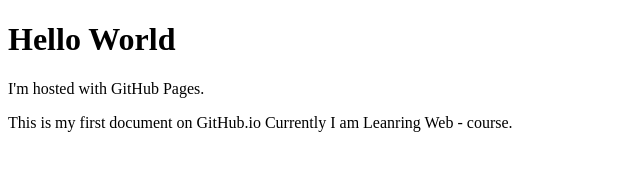
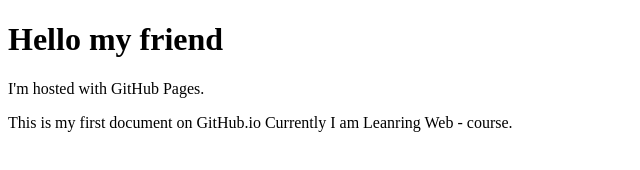
Before and after one commit to Wombatau2020/WombatAu2020.github.io, a plain HTML site: page index.html in a window 1280 px wide. Shown: the whole page, without its empty margins (0-640 px from the left). Drawn offline with Linux system fonts and the light colour scheme.

Commit message:
Hello my friend. changes

```diff
--- a/index.html
+++ b/index.html
@@ -1,27 +1,6 @@
 <!DOCTYPE html>
 <html lang="en">
-<!--
-   index.html
 
-   Copyright 2021 Alex <Alex@ALEX_VM>
-
-   This program is free software; you can redistribute it and/or modify
-   it under the terms of the GNU General Public License as published by
-   the Free Software Foundation; either version 2 of the License, or
-   (at your option) any later version.
-
-   This program is distributed in the hope that it will be useful,
-   but WITHOUT ANY WARRANTY; without even the implied warranty of
-   MERCHANTABILITY or FITNESS FOR A PARTICULAR PURPOSE.  See the
-   GNU General Public License for more details.
-
-   You should have received a copy of the GNU General Public License
-   along with this program; if not, write to the Free Software
-   Foundation, Inc., 51 Franklin Street, Fifth Floor, Boston,
-   MA 02110-1301, USA.
-
-
--->
 
 <head>
 <meta charset="utf-8" />
@@ -30,7 +9,7 @@
 </head>
 
 <body>
-<h1>Hello World</h1>
+<h1>Hello my friend</h1>
 <p>I'm hosted with GitHub Pages.</p>
 <p> This is my first document on GitHub.io Currently I am Leanring Web - course.</p>
 </body>
```
